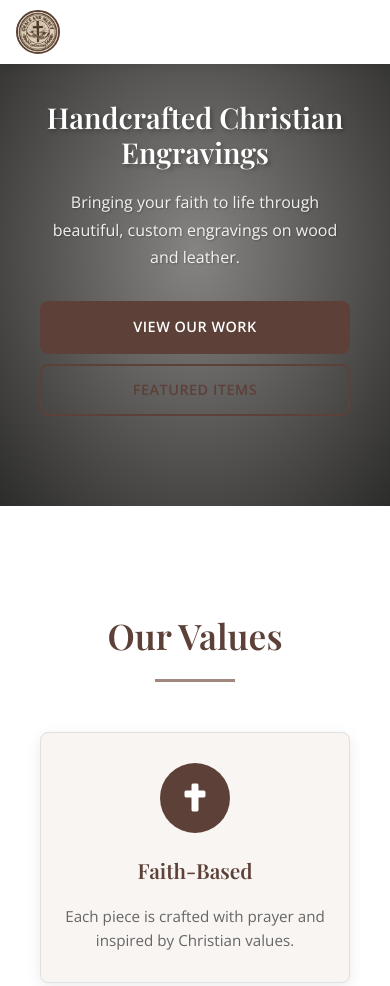
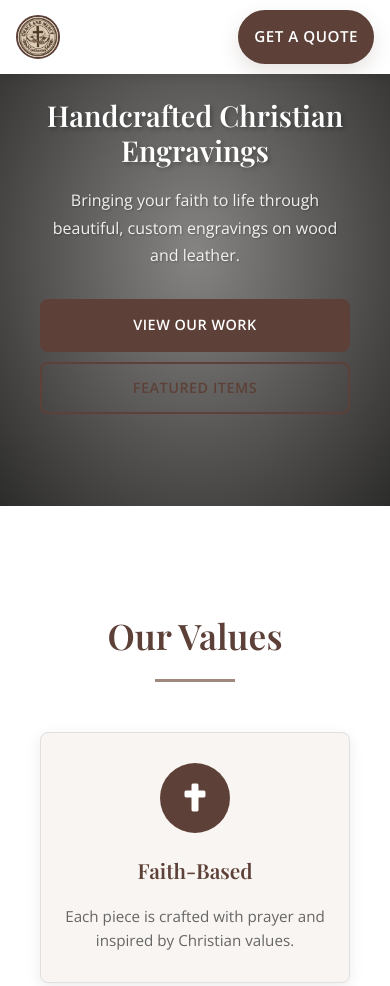
Before and after one commit to carterbridges2001/GraceAndMercyEngraving, a website with bundled scripts: page index.html in a window 390 px wide. Shown: the top 986 px of the page. Built offline with nearby package versions, Linux system fonts and the light colour scheme; no server answers; files whose address does not match are found by name.

Commit message:
fix get quote on mobile

```diff
--- a/styles.css
+++ b/styles.css
@@ -400,42 +400,31 @@ body.logged-in #userProfile {
 }
 
 /* Mobile-friendly adjustments and prominent CTA */
-/* Ensure header/nav wraps and CTA becomes full-width on small devices */
 @media (max-width: 600px) {
     .navbar .container {
         display: flex;
-        flex-wrap: wrap;
-        gap: 8px;
         align-items: center;
         padding: 10px 16px;
     }
 
+    /* Keep the CTA aligned to the right on phones (like the original layout)
+       but make it slightly larger and more noticeable without taking full width. */
     .nav-links {
-        width: 100%;
-        display: flex;
-        justify-content: center;
-        gap: 16px;
-        order: 2;
-        margin-top: 6px;
-        flex-wrap: wrap;
+        display: none; /* hide secondary links to mimic compact header on phones */
     }
 
     .nav-actions {
-        width: 100%;
-        order: 1;
+        margin-left: auto;
         display: flex;
-        justify-content: center;
-        padding: 6px 0;
+        align-items: center;
+        gap: 8px;
     }
 
-    /* Make the Get a Quote CTA very visible on phones */
     .nav-actions .btn-primary {
-        width: 100%;
-        max-width: 420px;
-        padding: 14px 18px;
-        font-size: 1.05rem;
-        border-radius: 999px;
-        box-shadow: 0 8px 24px rgba(93,64,55,0.18);
+        padding: 12px 18px;
+        font-size: 0.95rem;
+        border-radius: 28px;
+        box-shadow: 0 8px 20px rgba(93,64,55,0.15);
     }
 
     .logo-img {
@@ -443,8 +432,8 @@ body.logged-in #userProfile {
     }
 
     .hero {
-        height: calc(100vh - 120px);
-        padding-top: 10px;
+        height: calc(100vh - 88px);
+        padding-top: 6px;
     }
 
     .hero h1 {
@@ -454,6 +443,27 @@ body.logged-in #userProfile {
     .hero p {
         font-size: 1rem;
         padding: 0 12px;
+    }
+}
+
+/* Ensure CTA cannot be hidden by other elements on very small screens */
+@media (max-width: 600px) {
+    .navbar {
+        z-index: 9999; /* keep the header above everything */
+    }
+
+    .navbar .container {
+        overflow: visible; /* allow CTA shadows to show */
+    }
+
+    .nav-actions {
+        display: flex !important;
+        visibility: visible !important;
+    }
+
+    .nav-actions .btn-primary {
+        display: inline-block !important;
+        opacity: 1 !important;
     }
 }
 
```
